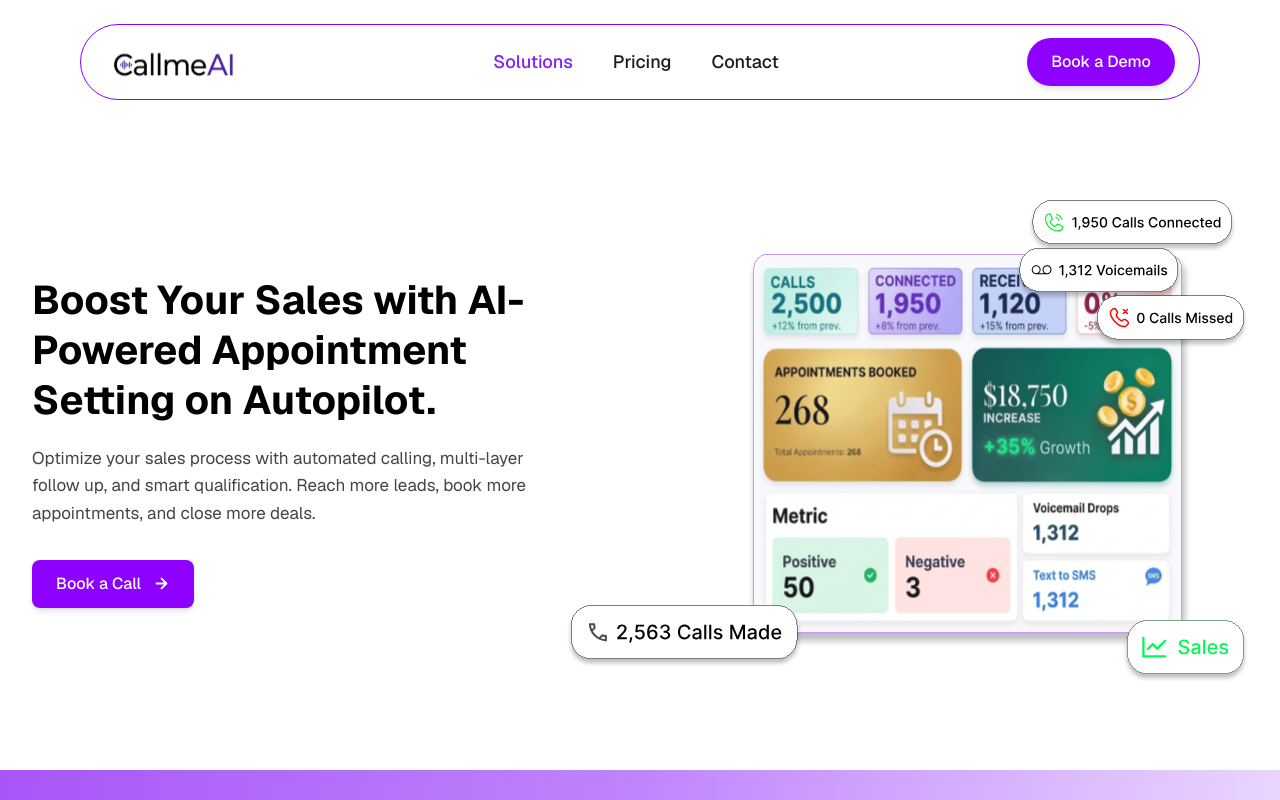
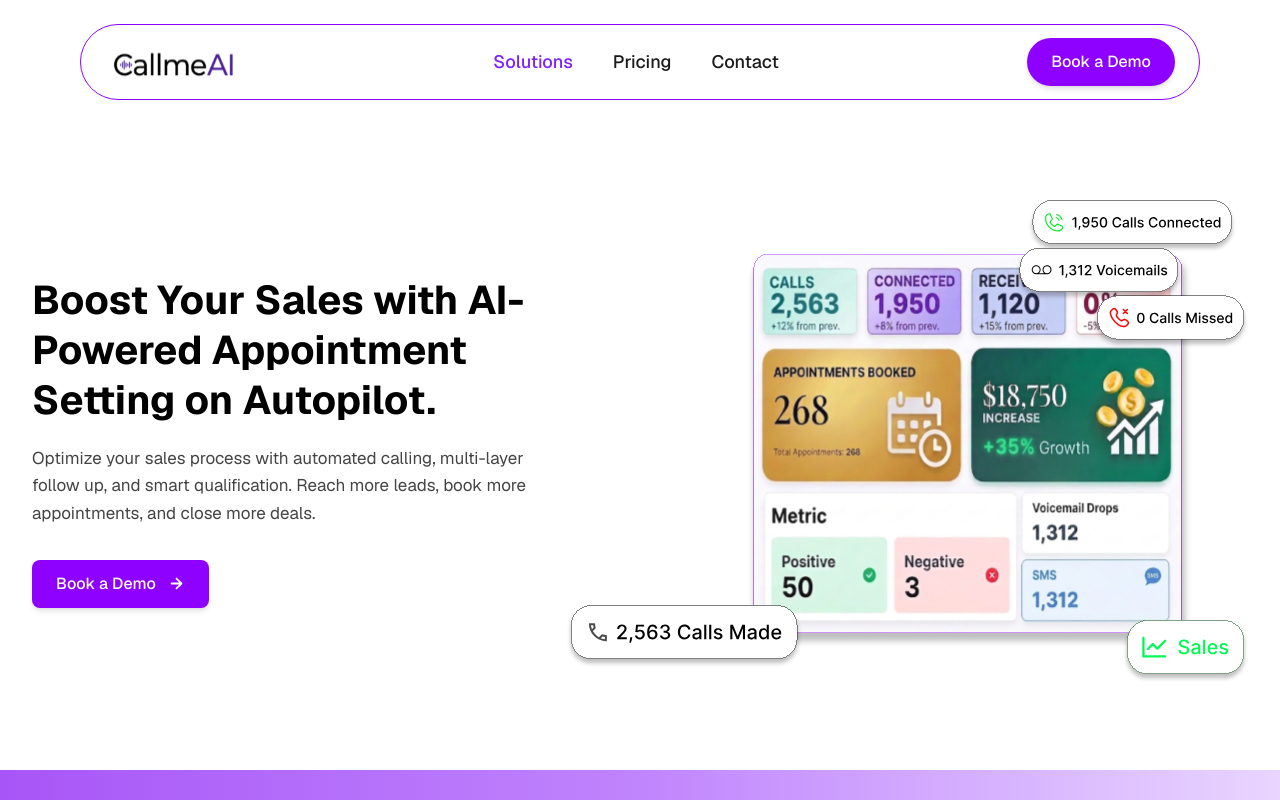
Before and after one commit to juyel66/CallmeAI, a Next.js app: page /solutions in a window 1280 px wide. Shown: the top 800 px of the page. Built offline with nearby package versions, Linux system fonts and the light colour scheme.

Commit message:
Update image imports and change button text from "Book a Call" to "Book a Demo" in SolutionsHeroPages component

```diff
--- a/app/pages/SolutionPage/SolutionsHero/SolutionsHeroPages.tsx
+++ b/app/pages/SolutionPage/SolutionsHero/SolutionsHeroPages.tsx
@@ -1,8 +1,8 @@
 "use client";
 
 import Image from "next/image";
-import groupImage from "../../../../public/images/Group 18 copy.svg";
-import groupImageMobile from "../../../../public/images/Background (2).svg";
+import groupImage from "../../../../public/images/Group 18 (1).svg";
+import groupImageMobile from "../../../../public/images/Background (3).svg";
 import Link from "next/link";
 
 const SolutionsHeroPages = () => {
@@ -24,7 +24,7 @@ const SolutionsHeroPages = () => {
                         href="/contact"
                         className="mt-7 inline-flex cursor-pointer items-center gap-2 rounded-lg bg-[#8E00FF] px-5 py-2.5 text-sm font-medium text-white shadow-md transition-all duration-300 hover:bg-[#7A00CC] sm:mt-8 sm:px-6 sm:py-3 sm:text-base"
                     >
-                        Book a Call
+                        Book a Demo
                         <svg
                             width="17"
                             height="17"
```
